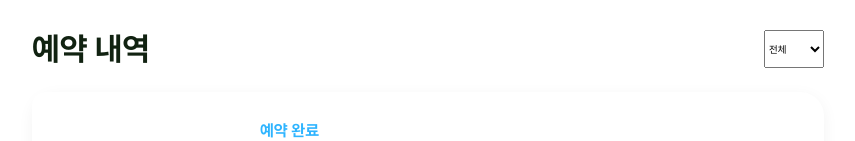
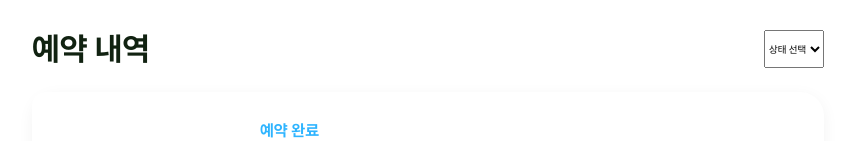
Before and after one commit to TripTripNow/TodayTrip, a Next.js app: page /mypage/reservations in a window 1280 px wide. Shown: the top 141 px of the page, without its empty margins (212-1067 px from the left). Built offline with nearby package versions, Linux system fonts and the light colour scheme.

Commit message:
Feat : 필터링 기능까지 퍼블리싱 완성 #26

```diff
--- a/src/pages/mypage/reservations/index.tsx
+++ b/src/pages/mypage/reservations/index.tsx
@@ -84,8 +84,7 @@ function Reservation() {
       endTime: '16:00',
     },
   ];
-  // option들을 정의
-  const OPTIONS = [
+  const statusOptions = [
     { id: 1, value: 'pending', name: '예약 완료' },
     { id: 2, value: 'canceled', name: '예약 취소' },
     { id: 3, value: 'confirmed', name: '예약 승인' },
@@ -93,7 +92,13 @@ function Reservation() {
     { id: 6, value: 'completed', name: '체험 완료' },
   ];
 
-  const [selectedValue, setSelectedValue] = useState('all');
+  const [selectedStatus, setSelectedStatus] = useState('all');
+
+  const filteredReservations =
+    selectedStatus === 'all'
+      ? reservations
+      : reservations.filter((reservation) => reservation.status === selectedStatus);
+
   return (
     <div
       style={{
@@ -107,20 +112,21 @@ function Reservation() {
       <div className={styles.container}>
         <div className={styles.header}>
           <h2 className={styles.h2}>예약 내역</h2>
-          <select defaultValue={'all'} onChange={(e) => setSelectedValue(e.target.value)}>
+          <select defaultValue="" onChange={(e) => setSelectedStatus(e.target.value)}>
+            <option disabled value="" hidden selected>
+              상태 선택
+            </option>
             <option value="all">전체</option>
-            {OPTIONS.map((option) => (
+            {statusOptions.map((option) => (
               <option key={option.id} value={option.value}>
                 {option.name}
               </option>
             ))}
           </select>
         </div>
-        {selectedValue === 'all'
-          ? reservations.map((reservation) => <Card key={reservation.id} data={reservation} />)
-          : reservations
-              .filter((reservation) => reservation.status === selectedValue)
-              .map((filteredReservation) => <Card key={filteredReservation.id} data={filteredReservation} />)}
+        {filteredReservations.map((reservation) => (
+          <Card key={reservation.id} data={reservation} />
+        ))}
       </div>
     </div>
   );
```
